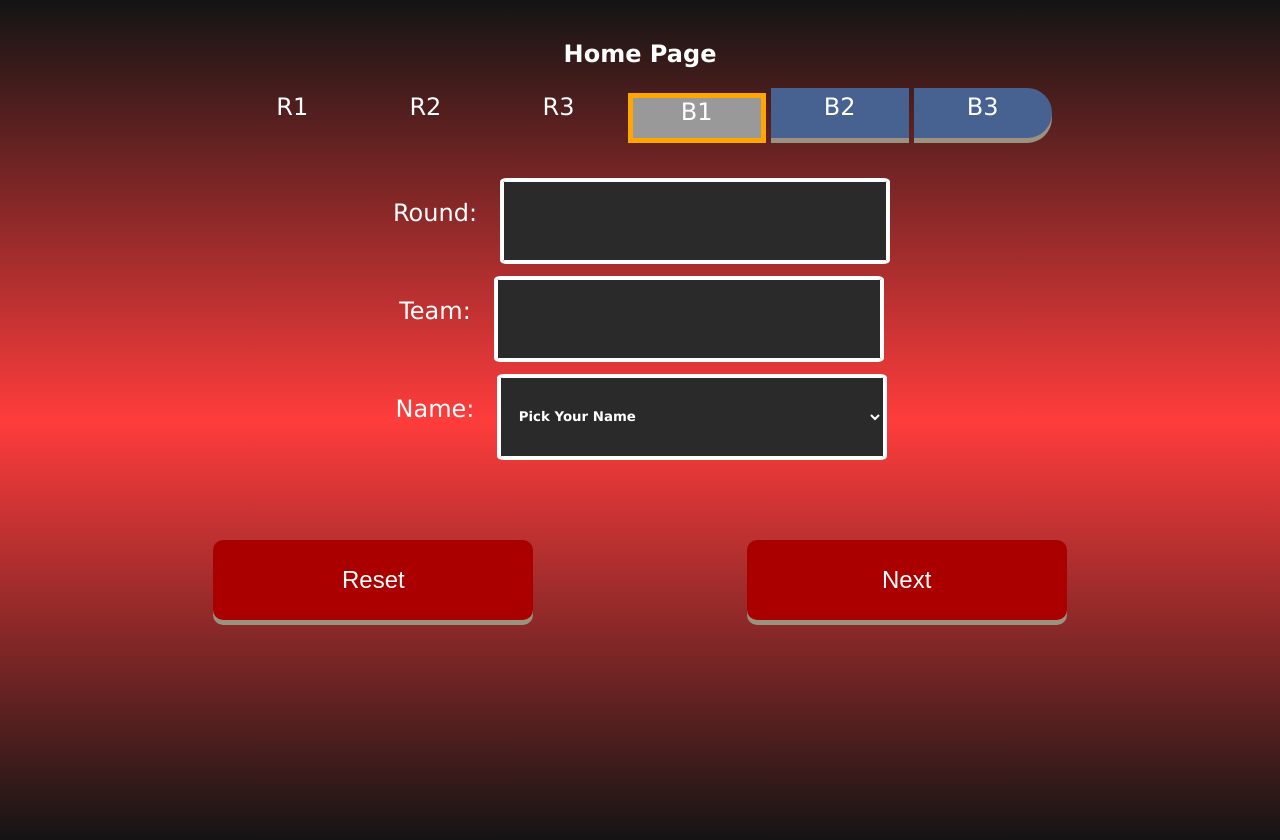
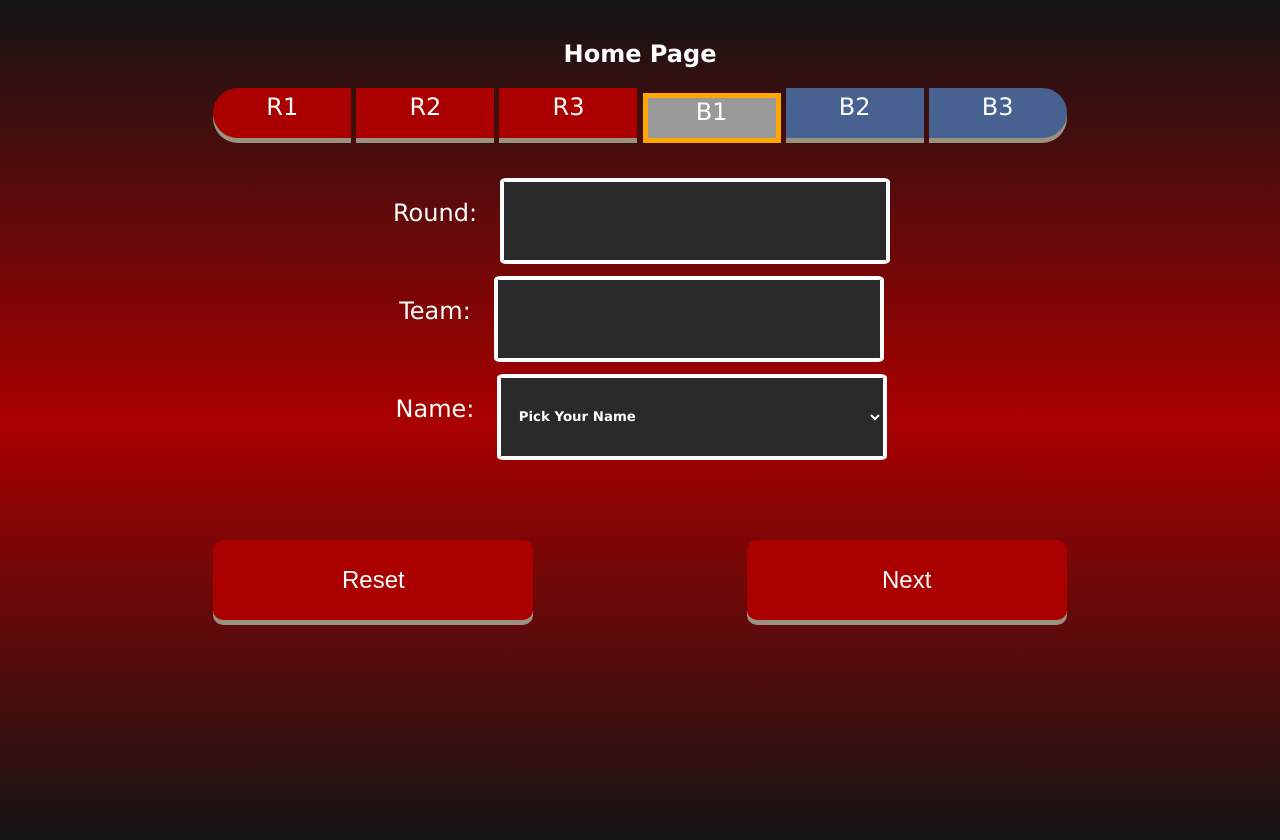
Before and after one commit to cavineers/ScoutingApp2024, a Flask app: page /home.html in a window 1280 px wide. Run offline with Flask 3, Linux system fonts and the light colour scheme.

Commit message:
fixed red buttons not showing up on home page, changed gradient to make it look better

```diff
--- a/static/common/base.css
+++ b/static/common/base.css
@@ -31,6 +31,6 @@ body.light-theme {
 body.dark-theme {
     color:#ffffff;
     background-color: #2a2a2a;
-    background-image: linear-gradient(#141414, #ff3c3c, #141414);
+    background-image: linear-gradient(#141414, #aa0000, #141414);
     margin: 0%;
 }
--- a/static/common/commons.css
+++ b/static/common/commons.css
@@ -99,3 +99,120 @@
   align-items: center;
 }
 .start label input:checked ~ span.note-button{background-color: #f1642b;}
+
+.button_red {
+  margin-top: 5vh;
+  background-color: #aa0000; /* Red */
+  border: none;
+  color: white;
+  text-align: center;
+  text-decoration: none;
+  font-size: 16px;
+  border-radius: 5px;
+  box-shadow: 0 5px #9a9280;
+}
+
+.button_blu {
+  margin-top: 5vh;
+  background-color: #476291; /* Blu */
+  border: none;
+  color: white;
+  text-align: center;
+  text-decoration: none;
+  font-size: 16px;
+  border-radius: 5px;
+  box-shadow: 0 5px #9a9280;
+}
+
+.button_red:hover {background-color: #7d0000}
+
+.button_blu:hover {background-color: #293853}
+
+.button_red:active {
+  background-color: #7d0000;
+  box-shadow: 0 0px #3e3e3e;
+  transform: translateY(5px);
+}
+
+.button_blu:active {
+  background-color: #293853;
+  box-shadow: 0 0px #3e3e3e;
+  transform: translateY(5px);
+}
+
+.blu-left {
+  width: 100px;
+  height: 50px;
+  background: #476291;
+  color: white;
+  border: 5px solid #476291;
+  text-align: center;
+  border-top-left-radius: 25px;
+  border-bottom-left-radius: 25px;
+  box-shadow: 0 5px #9a9280;
+}
+.blu-left:hover {background-color: #293853;}
+
+.blu-mid {
+  width: 100px;
+  height: 50px;
+  background: #476291;
+  color: white;
+  border: 5px solid #476291;
+  text-align: center;
+  box-shadow: 0 5px #9a9280;
+}
+.blu-mid:hover {background-color: #293853;}
+
+.blu-right {
+  width: 100px;
+  height: 50px;
+  background: #476291;
+  color: white;
+  border: 5px solid #476291;
+  text-align: center;
+  border-top-right-radius: 25px;
+  border-bottom-right-radius: 25px;
+  box-shadow: 0 5px #9a9280;
+}
+.blu-right:hover {background-color: #293853;}
+
+.left {
+  width: 10vw;
+  min-width: 4em;
+  height: 6vh;
+  background: #aa0000;
+  color: white;
+  border: 5px solid #aa0000;
+  text-align: center;
+  border-top-left-radius: 25px;
+  border-bottom-left-radius: 25px;
+  box-shadow: 0 5px #9a9280;
+}
+.left:hover {background-color: #7d0000;}
+
+.mid {
+  width: 10vw;
+  min-width: 4em;
+  height: 6vh;
+  background: #aa0000;
+  color: white;
+  border: 5px solid #aa0000;
+  text-align: center;
+  box-shadow: 0 5px #9a9280;
+}
+.mid:hover {background-color: #7d0000;}
+
+.right {
+  width: 10vw;
+  min-width: 4em;
+  height: 6vh;
+  background: #aa0000;
+  color: white;
+  border: 5px solid #aa0000;
+  text-align: center;
+  border-top-right-radius: 25px;
+  border-bottom-right-radius: 25px;
+  box-shadow: 0 5px #9a9280;
+}
+.right:hover {background-color: #7d0000;}
```
Also changed, not shown: static/common/button.css (deleted, +0 -76 lines).
